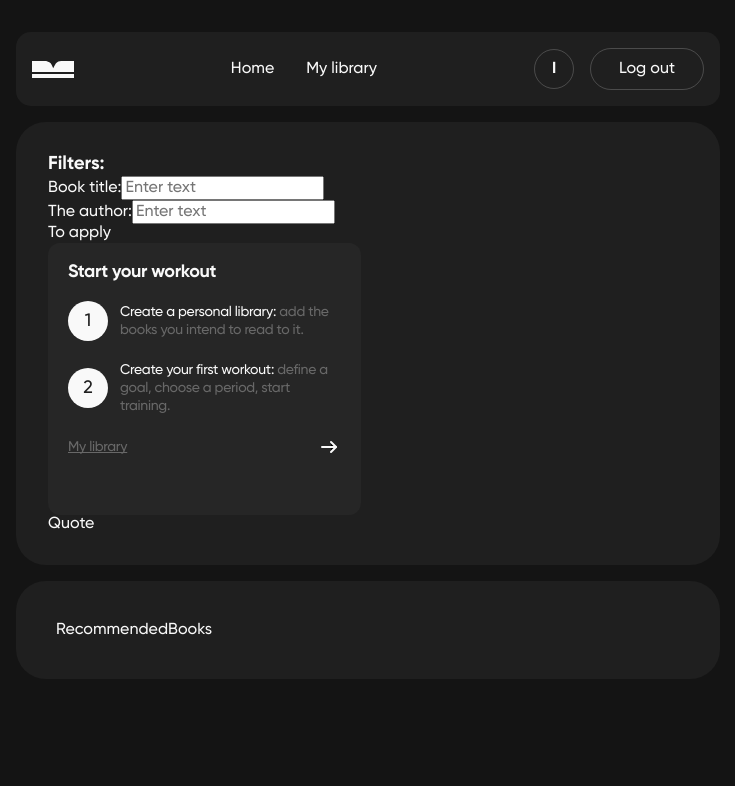
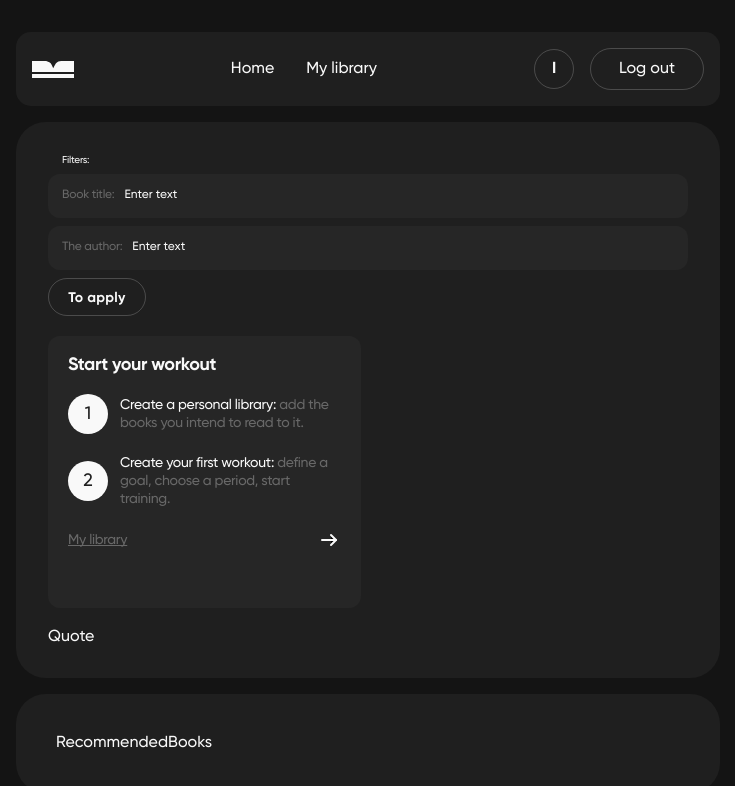
Before and after one commit to vitalii-cherukha/read-journey, a React (Vite) app: page /recommended in a window 1280 px wide. Shown: the top 786 px of the page, without its empty margins (272-1007 px from the left). Built offline with nearby package versions, Linux system fonts and the light colour scheme.

Commit message:
add styles in filters component

```diff
--- a/src/components/common/Dashboard/Dashboard.module.css
+++ b/src/components/common/Dashboard/Dashboard.module.css
@@ -1,4 +1,7 @@
 .wrapper {
+  display: flex;
+  flex-direction: column;
+  gap: 20px;
   background-color: var(--color-bg);
   border-radius: 30px;
   padding: 20px;
--- a/src/components/common/Filters/Filters.module.css
+++ b/src/components/common/Filters/Filters.module.css
@@ -0,0 +1,52 @@
+.form {
+  display: flex;
+  flex-direction: column;
+  gap: 8px;
+}
+
+.title {
+  margin-left: 14px;
+  font-weight: 500;
+  font-size: 10px;
+  line-height: 120%;
+  letter-spacing: -0.02em;
+}
+
+.label {
+  display: flex;
+  align-items: center;
+  gap: 10px;
+  padding: 14px;
+  height: 44px;
+  width: 100%;
+  border-radius: 12px;
+  background-color: var(--color-bg-secondary);
+  color: #686868;
+  font-size: 12px;
+  line-height: 1.33;
+  letter-spacing: -0.02em;
+}
+
+.input {
+  flex: 1;
+  border: none;
+  background: none;
+  color: var(--color-text);
+  padding: 0;
+}
+
+.input::placeholder {
+  color: var(--color-text);
+}
+
+.btn {
+  border: 1px solid rgba(249, 249, 249, 0.2);
+  border-radius: 30px;
+  padding: 10px 10px;
+  width: 98px;
+  height: 38px;
+  font-weight: 700;
+  font-size: 14px;
+  line-height: 129%;
+  letter-spacing: 0.02em;
+}
--- a/src/components/common/Filters/Filters.tsx
+++ b/src/components/common/Filters/Filters.tsx
@@ -18,18 +18,27 @@ const Filters = ({ onSubmit, loading }: FiltersProps) => {
   return (
     <form className={css.form} onSubmit={handleSubmit(onSubmit)}>
       <h3 className={css.title}>Filters:</h3>
-      <div className={css.inputWrapper}>
+
       <label className={css.label}>
         Book title:
-          <input {...register('title')} type="text" placeholder="Enter text" />
+        <input
+          className={css.input}
+          {...register('title')}
+          type="text"
+          placeholder="Enter text"
+        />
       </label>
-      </div>
-      <div className={css.inputWrapper}>
+
       <label className={css.label}>
         The author:
-          <input {...register('author')} type="text" placeholder="Enter text" />
+        <input
+          className={css.input}
+          {...register('author')}
+          type="text"
+          placeholder="Enter text"
+        />
       </label>
-      </div>
+
       <button type="submit" className={css.btn}>
         {!loading ? (
           'To apply'
--- a/src/components/common/RegisterForm/RegisterForm.module.css
+++ b/src/components/common/RegisterForm/RegisterForm.module.css
@@ -22,7 +22,6 @@
   color: #f9f9f9;
   border: none;
   background: none;
-  background-color: transparent;
   font-size: 12px;
 }
 
```
Lines whose indentation alone changed are shown as unchanged.
